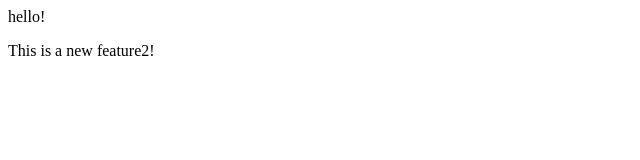
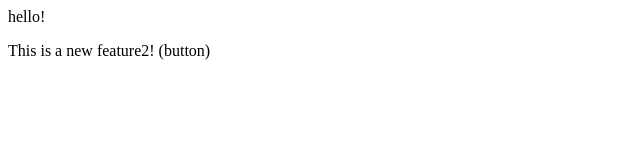
Before and after one commit to nancy123-ag/locakrepo, a plain HTML site: page index.html in a window 1280 px wide. Shown: the full height of the page, 0-640 px from the left. Drawn offline with Linux system fonts and the light colour scheme.

```diff
--- a/index.html
+++ b/index.html
@@ -1,2 +1,2 @@
 <p>hello!</p>
-<p> This is a new feature2!</p>
+<p> This is a new feature2! (button)</p>
```
